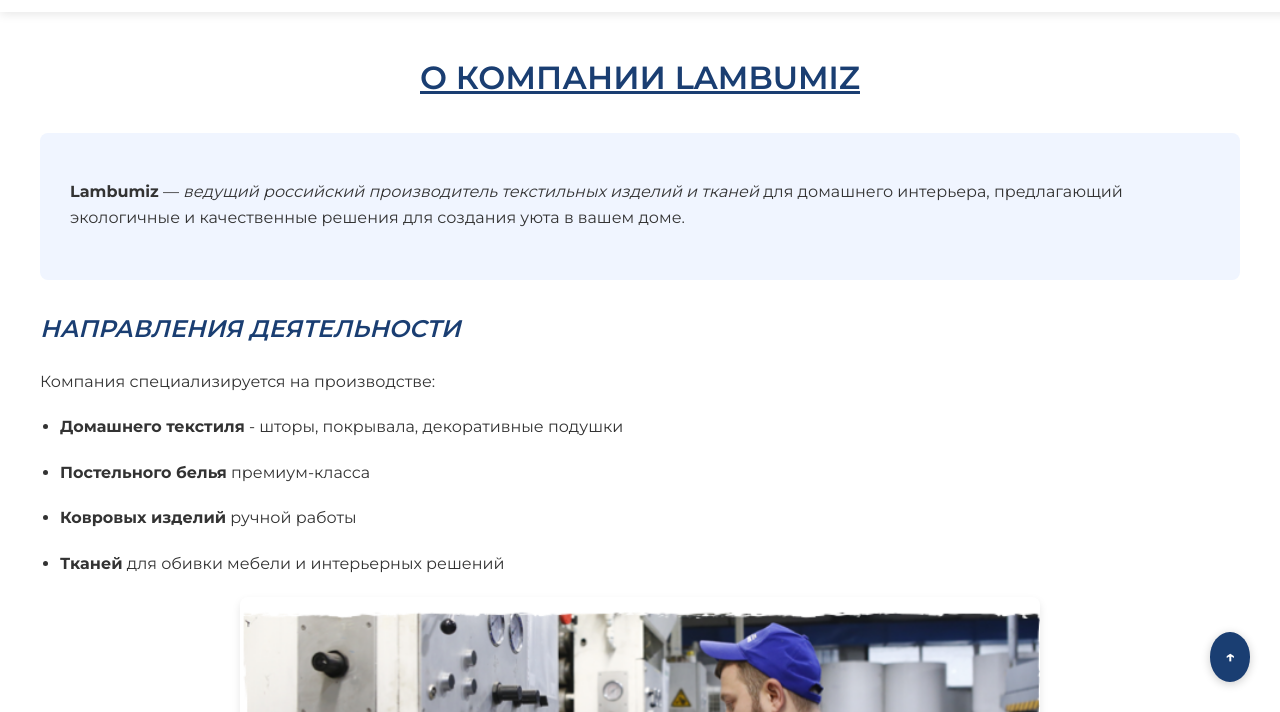
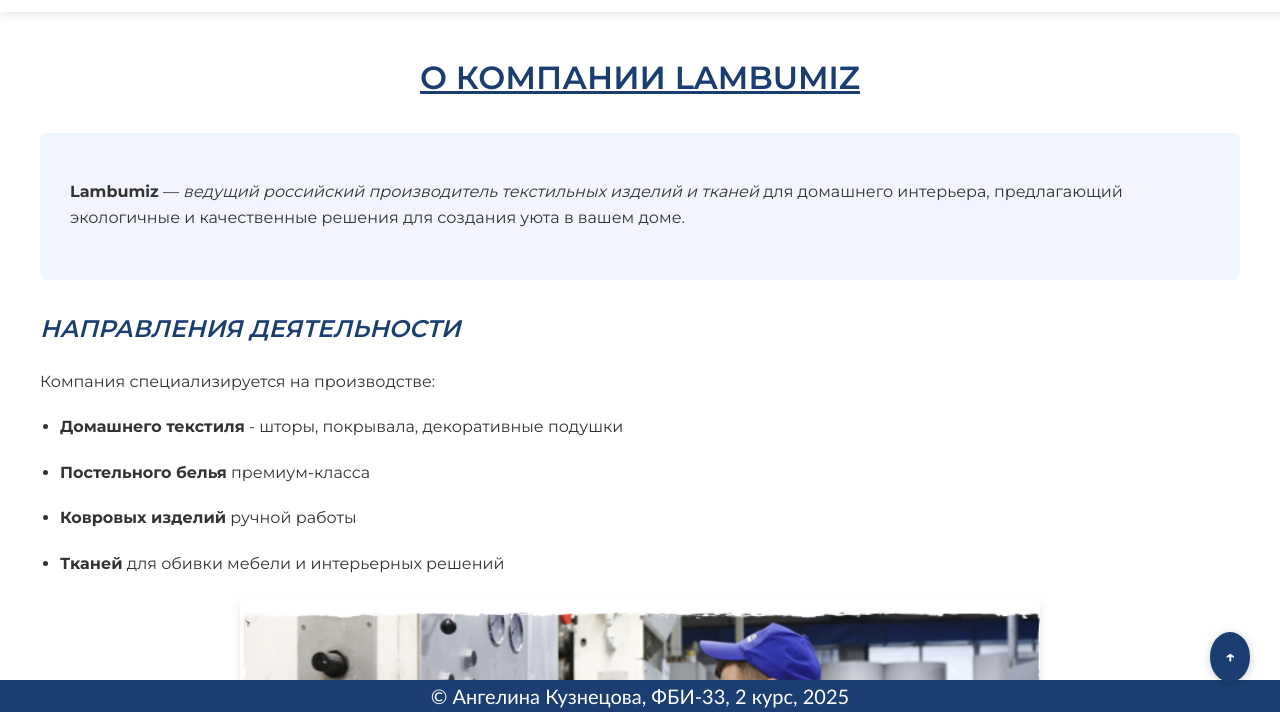
Before and after one commit to angelkuzk/RGZ, a plain HTML site: page index.html in a window 1280 px wide. Shown: the part 88-800 px from the top of the page. Drawn offline with Linux system fonts and the light colour scheme.

Commit message:
изменения

```diff
--- a/main.css
+++ b/main.css
@@ -132,10 +132,15 @@ footer {
     background-color: #1a3e72;
     color: white;
     text-align: center;
-    padding: 25px 0;
     font-family: 'Montserrat', sans-serif;
-    font-size: 14px;
-    line-height: 1.6;
+
+    position: fixed;
+    bottom: 0;
+    font-size: 20px;
+    right: 0;
+    left: 0;
+    font-family: 'Gill Sans', 'Gill Sans MT', Calibri, 'Trebuchet MS', sans-serif;
+}
 }
 
 @media (max-width: 768px) {
```
